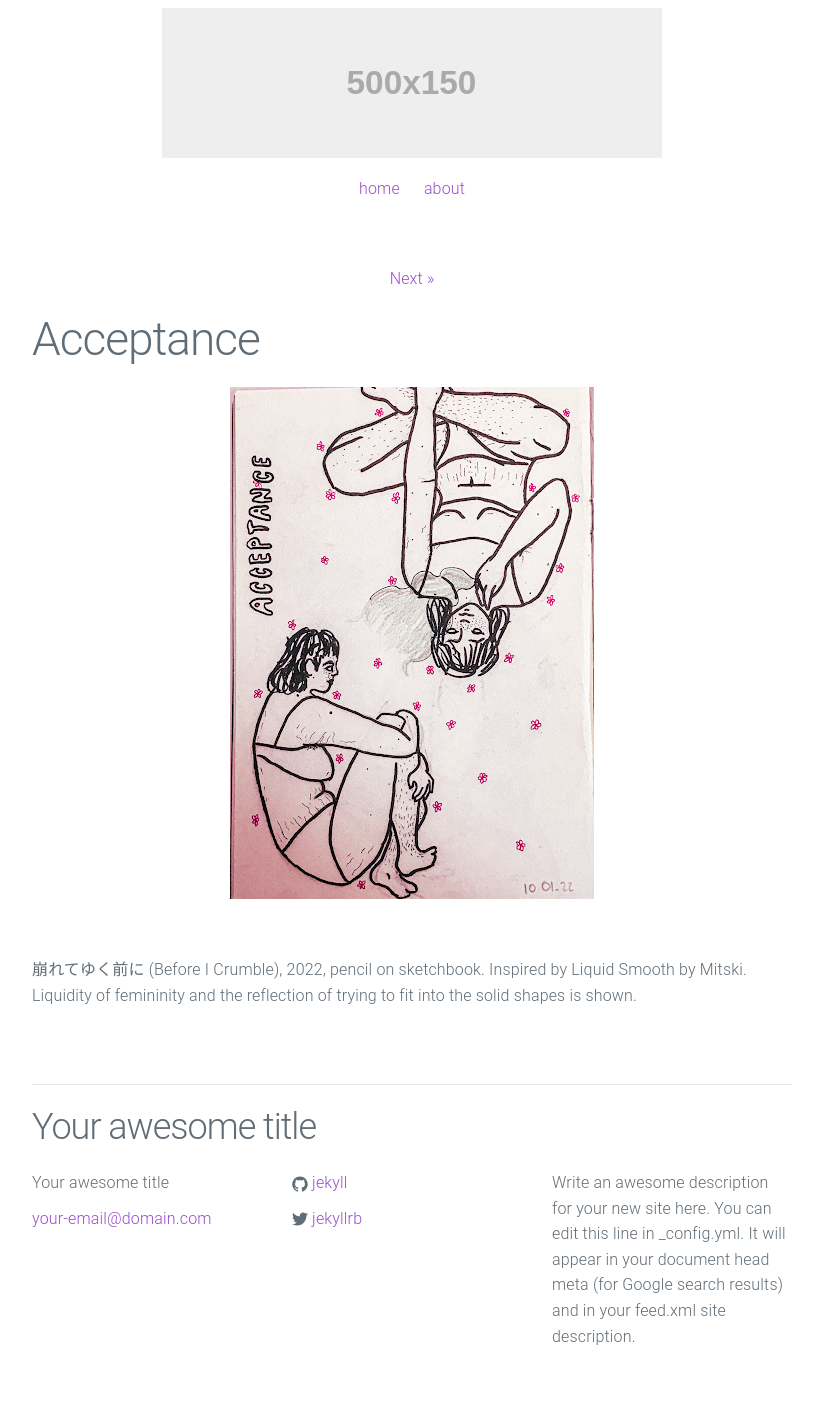
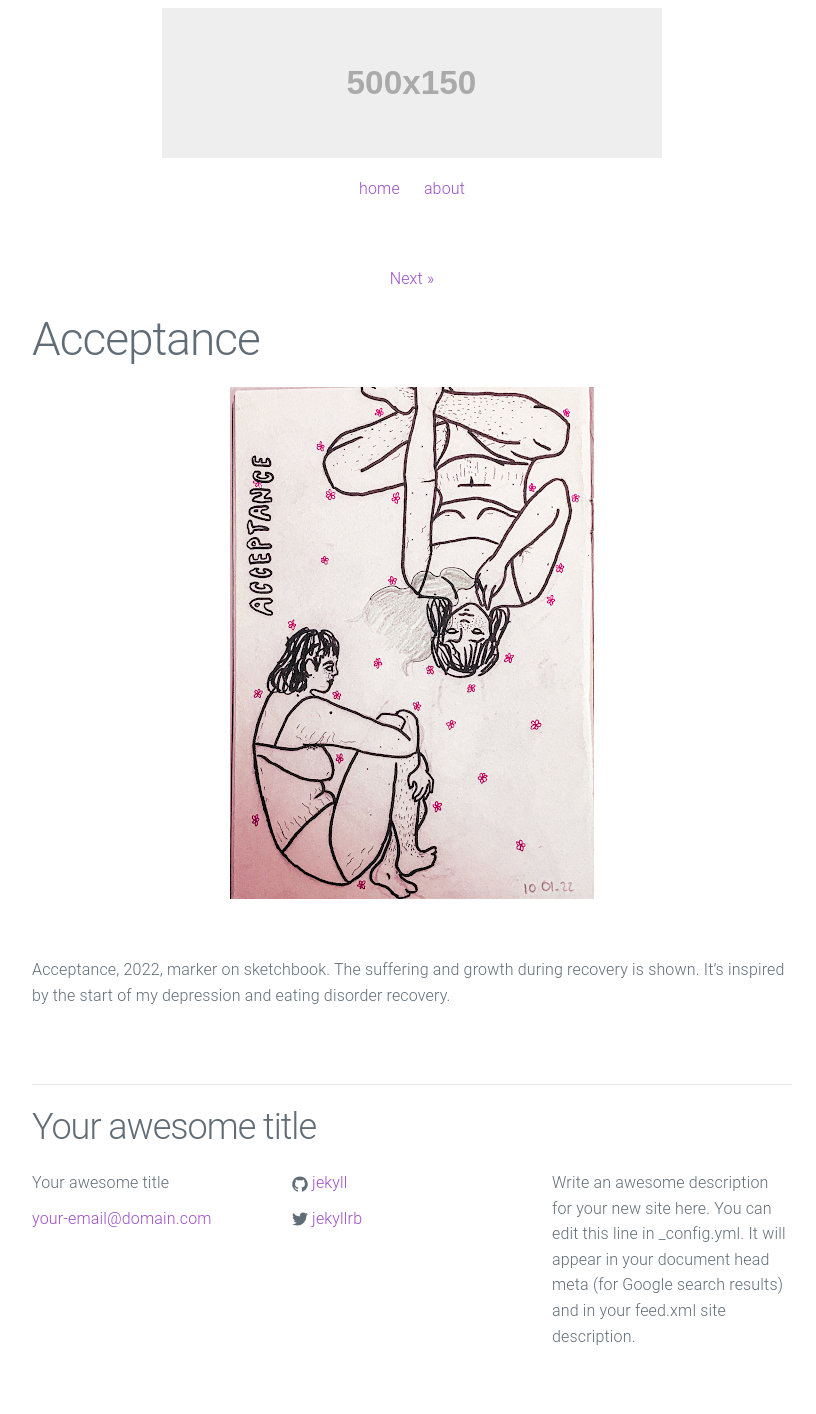
Before and after one commit to tubakutluu/tubs.portfolio, a Jekyll site: the page built from _posts/2022-01-10-Acceptance.markdown, in a window 1280 px wide. Shown: the whole page, without its empty margins (228-1044 px from the left). Built offline with Jekyll 4.4.1, drawn with Linux system fonts in a browser that asks for light colours.

Commit message:
Fix accepntance post text

```diff
--- a/_posts/2022-01-10-Acceptance.markdown
+++ b/_posts/2022-01-10-Acceptance.markdown
@@ -9,7 +9,7 @@ preview: assets/acceptance.png
 
 &nbsp;
 
-崩れてゆく前に (Before I Crumble), 2022, pencil on sketchbook.
-Inspired by Liquid Smooth by Mitski. Liquidity of femininity and the reflection of trying to fit into the solid shapes is shown.
+Acceptance, 2022, marker on sketchbook.
+The suffering and growth during recovery is shown. It’s inspired by the start of my depression and eating disorder recovery.
 
 &nbsp;
```
